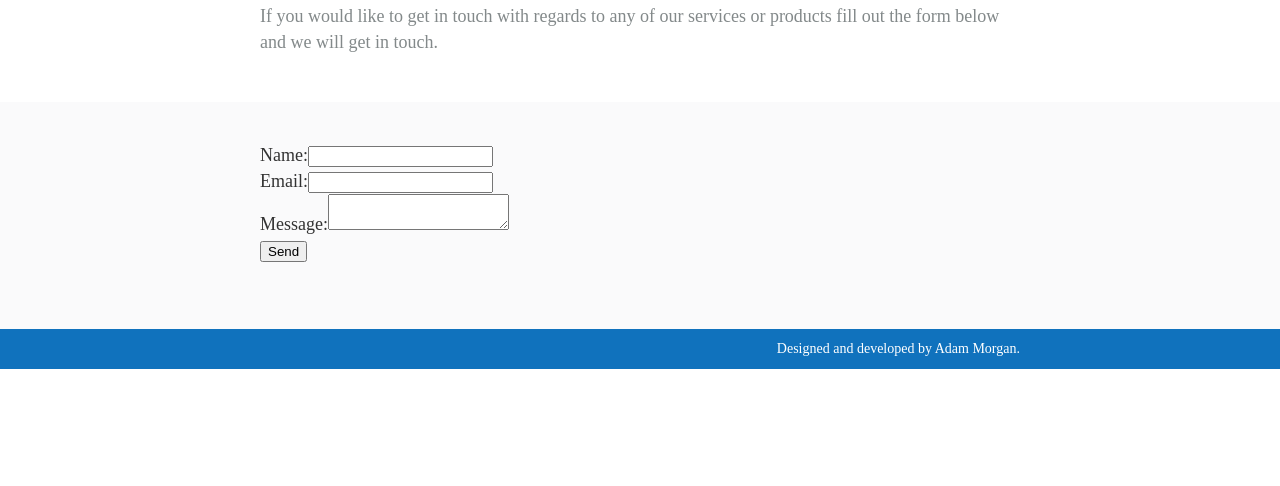
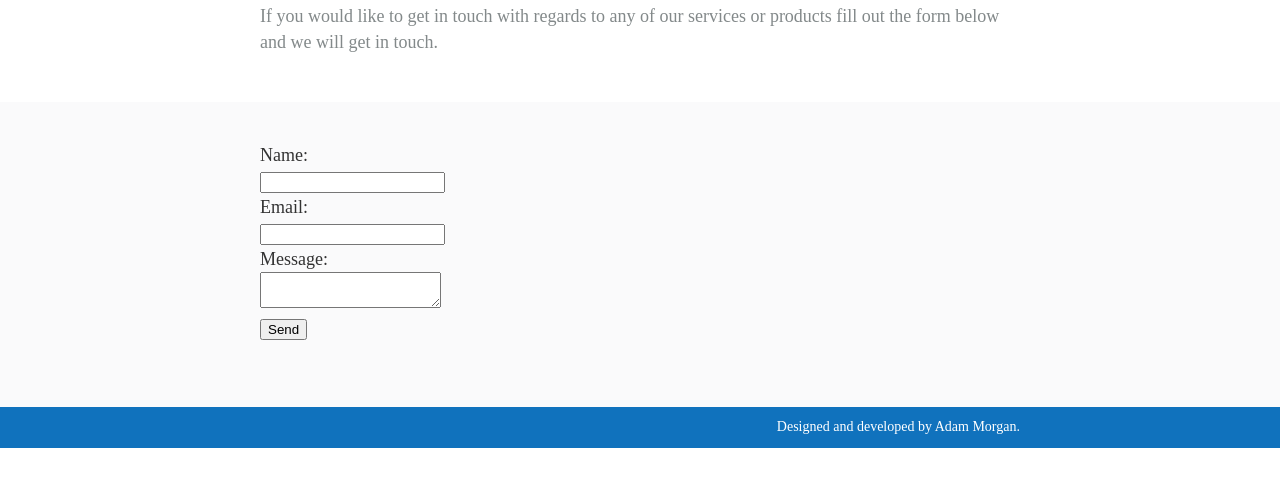
Before and after one commit to adamccfc/cke, a Gatsby site: page /contact in a window 1280 px wide. Shown: the part 268-754 px from the top of the page. Built offline with nearby package versions, Linux system fonts and the light colour scheme; Gatsby itself is replaced by a stand-in of ours.

Commit message:
Start to add form styles

```diff
--- a/src/pages/contact.js
+++ b/src/pages/contact.js
@@ -29,22 +29,16 @@ const Contact = () => (
           netlify-honeypot="bot-field"
         >
           <div>
-            <label>
-              Name:
-              <input type="text" name="name" />
-            </label>
+            <label>Name:</label>
+            <input type="text" name="name" />
           </div>
           <div>
-            <label>
-              Email:
-              <input type="email" name="email" />
-            </label>
+            <label>Email:</label>
+            <input type="email" name="email" />
           </div>
           <div>
-            <label>
-              Message:
-              <textarea name="message"></textarea>
-            </label>
+            <label>Message:</label>
+            <textarea name="message"></textarea>
           </div>
           <button>Send</button>
         </form>
--- /dev/null
+++ b/src/sass/components/_forms.scss
@@ -0,0 +1,10 @@
+form {
+
+  label {
+    display: block;
+  }
+
+  input[type="text"] {
+
+  }
+}
--- a/src/sass/main.scss
+++ b/src/sass/main.scss
@@ -8,4 +8,5 @@
 
 // Components
 @import 'components/buttons';
+@import 'components/forms';
 @import 'components/tagline';
```
